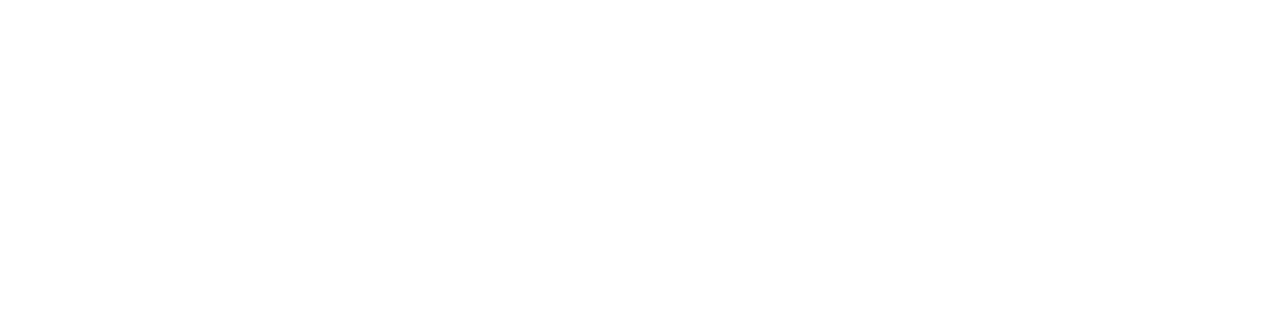
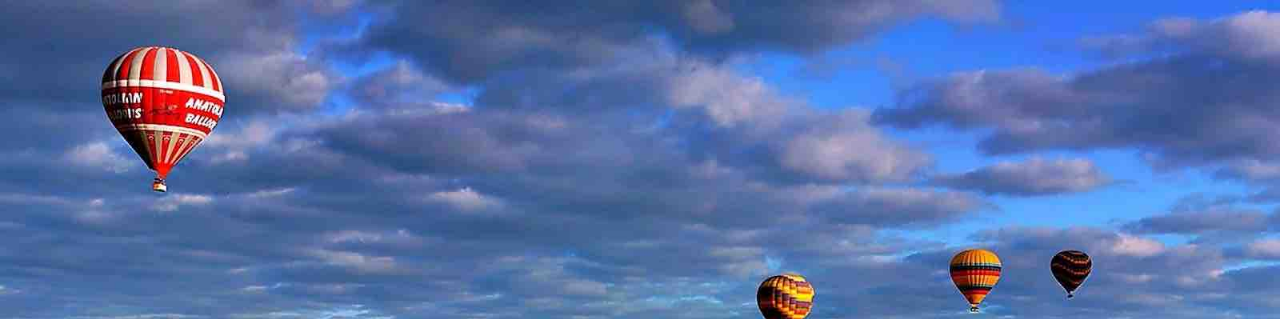
Before and after one commit to twocloudsprojects/twocloudsprojects.github.io, a plain HTML site: page index.html in a window 1280 px wide. Shown: the top 319 px of the page. Drawn offline with Linux system fonts and the light colour scheme.

Commit message:
correccion

```diff
--- a/index.html
+++ b/index.html
@@ -7,7 +7,7 @@ body, html {
 }
 
 .bgimg {
-  background-image: url('/assets/img/mantenimiento.jpg');
+  background-image: url('/mantenimiento.jpg');
   height: 100%;
   background-position: center;
   background-size: cover;
```
